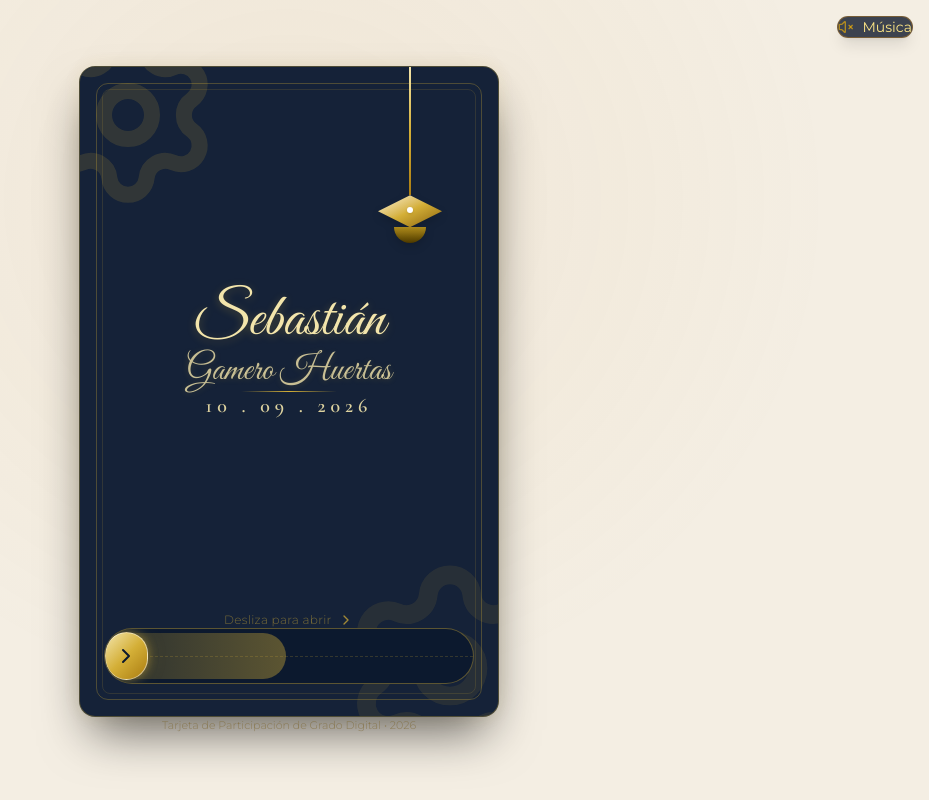
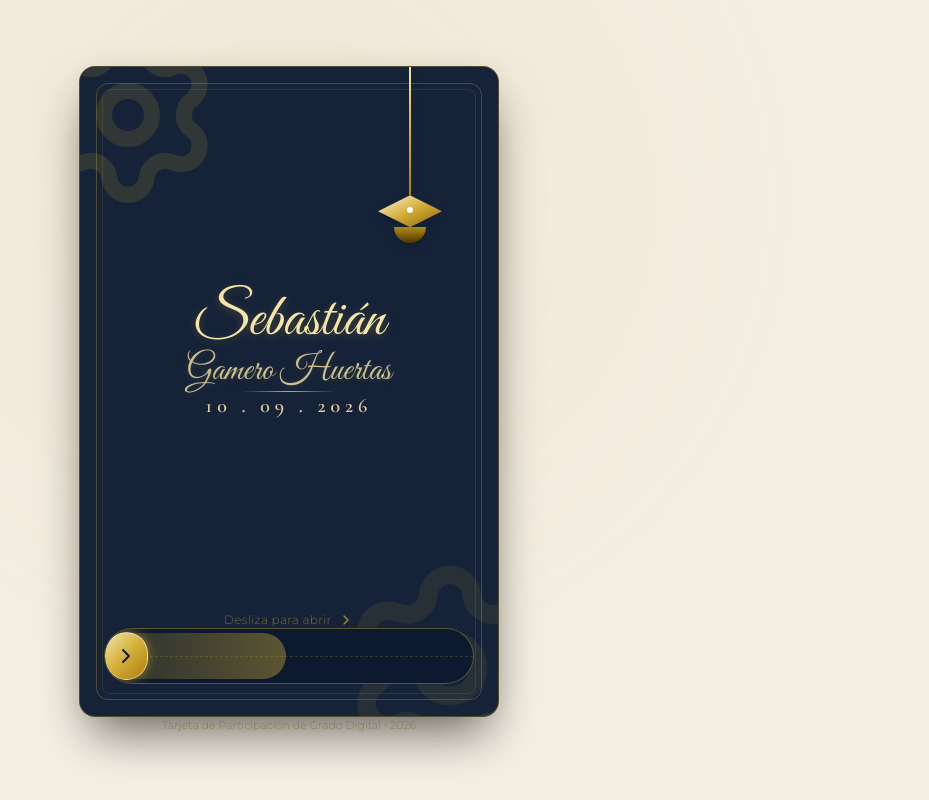
Before and after one commit to David-Sanabria17/Tarjetaparticipacion, a React (Vite) app: page / in a window 1280 px wide. Shown: the whole page, without its empty margins (351-1280 px from the left). Built offline with nearby package versions, Linux system fonts and the light colour scheme; a web font is replaced by a local one.

Commit message:
Remove audio button and force autoPlay on audio element

```diff
--- a/src/App.jsx
+++ b/src/App.jsx
@@ -149,29 +149,12 @@ export default function App() {
       <audio
         ref={audioRef}
         loop
+        autoPlay
         src="https://cdn.pixabay.com/download/audio/2022/05/27/audio_1808fbf07a.mp3?filename=inspiring-cinematic-ambient-116199.mp3"
       />
 
-      {/* Floating Audio & Action Controls */}
+      {/* Floating Action Controls */}
       <div className="fixed top-4 right-4 z-50 flex items-center gap-2">
-        <button
-          onClick={toggleAudio}
-          className="flex items-center gap-2 px-3 py-2 rounded-full bg-[#0e172a]/80 backdrop-blur-md border border-amber-500/30 text-amber-200 text-xs sm:text-sm shadow-lg hover:border-amber-400 transition-all active:scale-95"
-          title={isPlayingAudio ? "Silenciar música" : "Reproducir música"}
-        >
-          {isPlayingAudio ? (
-            <>
-              <Volume2 className="w-4 h-4 text-amber-400 animate-pulse" />
-              <span className="hidden sm:inline">Música Activa</span>
-            </>
-          ) : (
-            <>
-              <VolumeX className="w-4 h-4 text-amber-400/60" />
-              <span className="hidden sm:inline">Música</span>
-            </>
-          )}
-        </button>
-
         {isOpen && (
           <button
             onClick={() => setIsOpen(false)}
```
